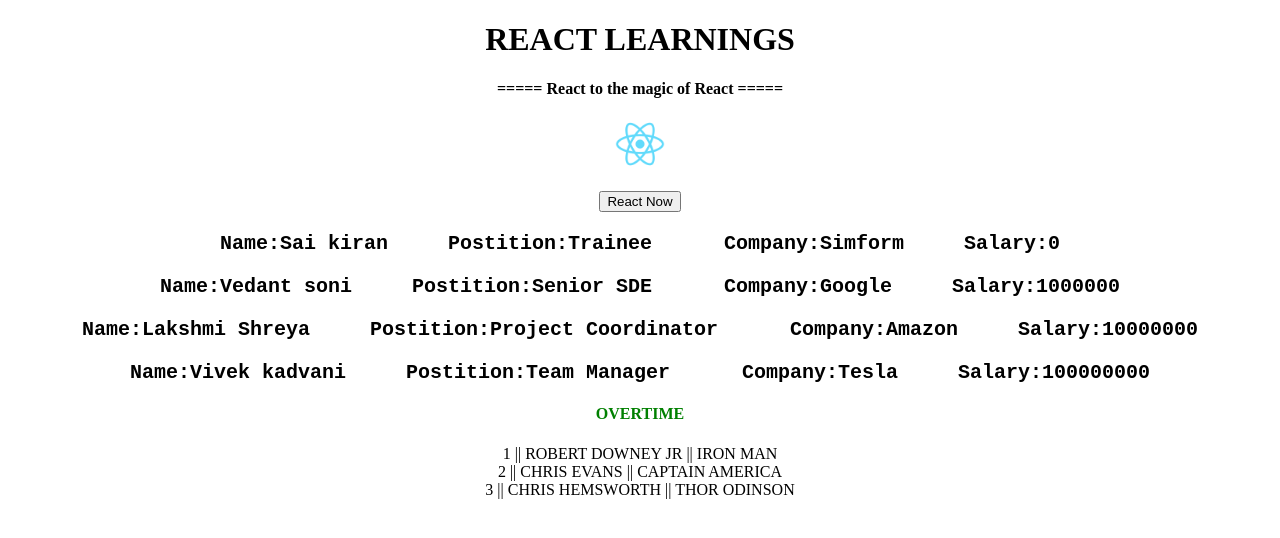
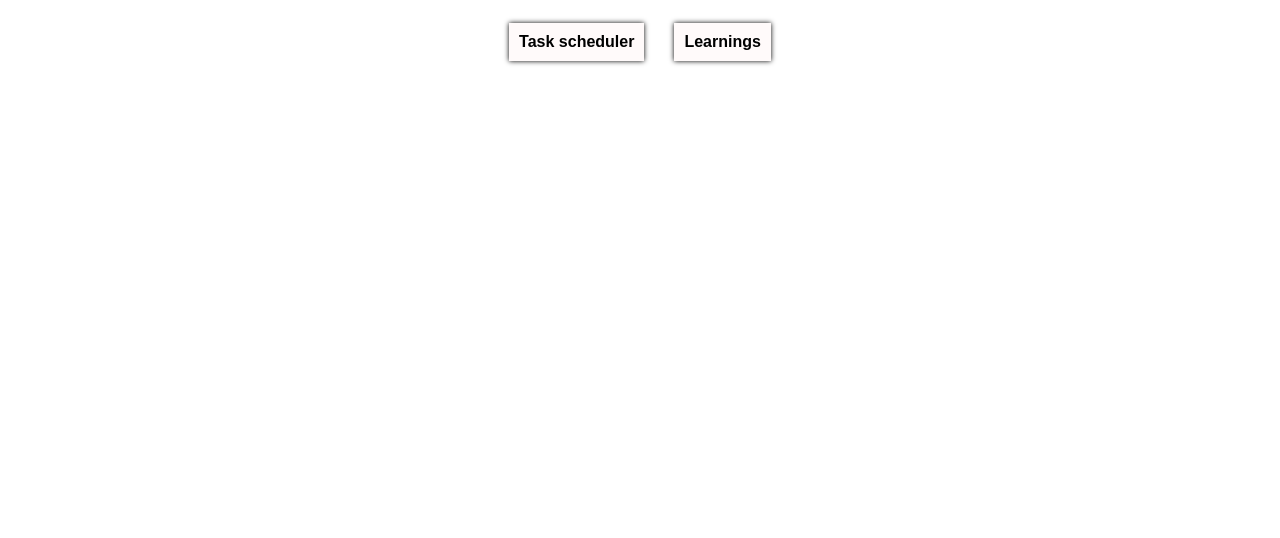
Before and after one commit to saikiran-13/React, a React (Create React App) app: page / in a window 1280 px wide. Shown: the top 538 px of the page. Built offline with nearby package versions, Linux system fonts and the light colour scheme.

Commit message:
updated react learnings

```diff
--- a/src/App.css
+++ b/src/App.css
@@ -3,3 +3,35 @@
   width:50px;
   height:50px;
 }
+
+.btn{
+  font-family: Arial, Helvetica, sans-serif;
+  font-size: medium;
+  padding: 10px;
+  margin:15px;
+  cursor: pointer;
+  background-color: azure;
+  box-shadow: 0px 0px 5px rgb(0,0,0);
+  border:none;
+  outline:none;
+}
+.btn-pro{
+  right: 20px;
+  padding :10px 10px;
+  background-color: snow;
+
+}
+.space{
+  display: flex;
+  flex:0.6;
+}
+.task{
+  display: flex;
+  flex-wrap: wrap;
+  margin-left: 35%;
+  margin-right:35%;
+  justify-content: space-between;
+  align-items: center;
+  background-color: aliceblue;
+  flex:1
+}
--- a/src/App.js
+++ b/src/App.js
@@ -1,64 +1,20 @@
-// import logo from './logo.svg';
-import { Avengers } from './Avengers';
-import image from './react.png';
 import './App.css';
+import { useState } from 'react';
+import { Learnings } from './Learnings'
+import {Taskscheduler} from './Taskscheduler'
 
-const heros = [
-  {rank:1,name:"ROBERT DOWNEY JR", role:"IRON MAN"},
-  {rank:2,name:"CHRIS EVANS", role:"CAPTAIN AMERICA"},
-  {rank:3,name:"CHRIS HEMSWORTH", role:"THOR ODINSON"}
-]
-
-//component
-function Learn(){
-  return (<>
-      <h4> ===== React to the magic of React =====</h4>
-      <img className='react' src={image} style = {{
-      // display:"none"
-    }}alt="not found"/>
-    </>
-  )
-}
-
-//props
-function Employee(props){
-  return(
-    <pre style = {{fontSize:20}}><b>Name:{props.name}     Postition:{props.position}      Company:{props.company}     Salary:{props.salary}</b></pre>
-  )
-}
-
-//conditional rendering
-function Ontime(props){
-  const time = props.time
-    return(
-      time === 8?<h4 style={{color:'beige'}}>ONTIME</h4>:(time>8?<h4 style={{color:'green'}}>OVERTIME</h4>:<h4 style={{color:'red'}}>UNDERTIME</h4>)
-    )
-}
 
 export default function App() {
+  const [islearn,setLearn] = useState(false)
+  const  [istask,setTask] = useState(false)
+  return (
+    <div>
+      <center>
+    <button className='btn btn-pro' onClick={()=>(setTask(!istask))}><b>Task scheduler</b></button>{istask && <Taskscheduler/>}
+    <button className='btn btn-pro' onClick={()=>(setLearn(!islearn))}><b>Learnings</b></button>{islearn && <Learnings/>}
+      </center>
 
+    </div>
 
-  function click(){
-    alert("You have reacted!!!")
-    // document.getElementById('demo').innerHTML = "The button was clicked"
-  }
-
-  return (<div>
-  <center>
-  <h1>REACT LEARNINGS</h1>
-    <Learn/>
-    <br/><br/>
-    <button onClick={click}>React Now</button><br/>
-    <Employee name = "Sai kiran" position = "Trainee" company = "Simform" salary = {0}/>
-    <Employee name = "Vedant soni" position = "Senior SDE" company = "Google" salary = {1000000}/>
-    <Employee name = "Lakshmi Shreya" position = "Project Coordinator" company = "Amazon" salary = {10000000}/>
-    <Employee name = "Vivek kadvani" position = "Team Manager" company = "Tesla" salary = {100000000}/>
-    <Ontime time = {10}/>
-    <div>{heros.map((avenger)=>{
-      return <Avengers rank = {avenger.rank} name = {avenger.name} role = {avenger.role}/>
-    })}</div>
-
-  </center>
-  </div>
   );
 }
--- a/src/Avengers.js
+++ b/src/Avengers.js
@@ -1,7 +1,7 @@
 export function Avengers(props){
     return (
         <div>
-            {props.rank} || {props.name} || {props.role}
+           <h3 style = {{color:'dodgerblue'}}>{props.rank} || {props.name} || {props.role}</h3>
         </div>
     )
 }
--- /dev/null
+++ b/src/Learnings.js
@@ -0,0 +1,95 @@
+import { Avengers } from './Avengers';
+import image from './react.png';
+import './App.css';
+import { useState } from 'react';
+
+const heros = [
+  { rank: 1, name: "ROBERT DOWNEY JR", role: "IRON MAN" },
+  { rank: 2, name: "CHRIS EVANS", role: "CAPTAIN AMERICA" },
+  { rank: 3, name: "CHRIS HEMSWORTH", role: "THOR ODINSON" }
+]
+
+//component
+function Learn() {
+  return (<>
+    <h4> ===== React to the magic of React =====</h4>
+    <img className='react' src={image} style={{
+      // display:"none"
+    }} alt="not found" />
+  </>
+  )
+}
+
+//props
+function Employee(props) {
+  return (
+    <pre style={{ fontSize: 20 }}><b>Name:{props.name}     Postition:{props.position}      Company:{props.company}     Salary:{props.salary}</b></pre>
+  )
+}
+
+//conditional rendering
+function Ontime(props) {
+  const time = props.time
+  return (
+    time === 8 ? <h4 style={{ color: 'beige' }}>ONTIME</h4> : (time > 8 ? <h4 style={{ color: 'green' }}>OVERTIME</h4> : <h4 style={{ color: 'red' }}>UNDERTIME</h4>)
+  )
+}
+
+export function Learnings() {
+
+  const [count, setCount] = useState(0)
+  const [userData, setUserData] = useState("")
+  const [btndata, setBtndata] = useState("Hide Details")
+  const [showinfo, setShowInfo] = useState(true)
+  const [color,setColor] = useState('red')
+
+
+  function click() {
+    //Though count gets incremented in setCount the value doesn't reflect inside the function
+    setCount(count + 1)
+    alert(`You have reacted ${count + 1} times!!!`)
+  }
+
+  function unclick() {
+    //Though count gets decremented in setCount the value doesn't reflect inside the function
+    setCount(count - 1)
+    alert(`You have reacted ${count - 1} times!!!`)
+  }
+
+
+  function setData(event) {
+    setUserData(event.target.value)
+  }
+
+  const employeeInfo = () => {
+    setBtndata(showinfo ? "Show Details" : "Hide Details")
+    setColor(showinfo?"chartreuse":"orangered")
+    setShowInfo(!showinfo)
+  }
+
+  return (<div>
+    <center>
+      <h1>REACT LEARNINGS</h1>
+      <Learn />
+      <br /><br />
+      <div style={{ display: "flex", justifyContent: "center" }}>
+        <button className="btn" onClick={click} ><b>React Now</b> </button><br />
+        <button className="btn" onClick={unclick}><b>Unreact Now</b></button>
+      </div>
+      <input type="text" onChange={setData} />{userData}<br />
+      <button className="btn" style={{ marginTop: 20, backgroundColor: `${color}` }} onClick={employeeInfo}><b>{btndata}</b></button>
+      {showinfo && <div >
+        <Employee name="Sai kiran" position="Trainee" company="Simform" salary={0} />
+        <Employee name="Vedant soni" position="Senior SDE" company="Google" salary={1000000} />
+        <Employee name="Lakshmi Shreya" position="Project Coordinator" company="Amazon" salary={10000000} />
+        <Employee name="Vivek kadvani" position="Team Manager" company="Tesla" salary={100000000} />
+      </div>}
+      <Ontime time={10} />
+      <div>{heros.map((avenger) => {
+        return <Avengers rank={avenger.rank} name={avenger.name} role={avenger.role} />
+      })}</div>
+
+    </center>
+  </div>
+  );
+}
--- /dev/null
+++ b/src/Taskscheduler.js
@@ -0,0 +1,57 @@
+import './App.css';
+import { useState } from 'react';
+
+export function Taskscheduler() {
+    const [newTask, setnewTask] = useState("")
+    const [taskList, setTaskList] = useState([])
+    const [editTask,setEditTask] = useState(null)
+
+    const eventChange = (event,taskName="") => {
+        setnewTask(taskName || event.target.value)
+
+    }
+
+    const addTasks = () => {
+            const task = {
+                id:editTask?editTask.id:(taskList.length===0?1:taskList[taskList.length - 1].id+1),
+                taskName:newTask
+            }
+            const newTaskList = editTask?taskList.map((t)=>(t.id===editTask.id)?task:t):[...taskList,task]
+            setTaskList(newTaskList)
+            setnewTask("")
+            setEditTask(null)
+
+    }
+
+    const deleteTasks = (task) =>{
+        setTaskList(taskList.filter((Task)=> task.id!==Task.id))
+    }
+
+
+    const editTasks = (task) =>{
+        setEditTask(task)
+        eventChange(null,task.taskName)
+        setnewTask(task.taskName)
+
+        // setTaskList(taskList.filter((Task)=> task.id!==Task.id?task:(task = {id:task.id,taskName:newTask})))
+    }
+
+    return (<div className='TaskSchdeuler'>
+        <div className='Tasklist'>
+            <input type='text' onChange={eventChange} value = {newTask}/>
+            <button onClick={addTasks}>Add Task</button>
+            <ul>{taskList.map((task) => {
+                return <li key = {task} style={{listStyle:'none'}}><div className='task btn'>
+                    <h3>{task.id}</h3>
+                    <h3 className="space">{task.taskName}</h3>
+                    <button onClick={()=>editTasks(task)}>Edit</button>
+                    <button onClick={()=>deleteTasks(task)}>Delete</button></div></li>
+            })}</ul>
+
+
+        </div>
+
+    </div>
+
+    )
+}
```
